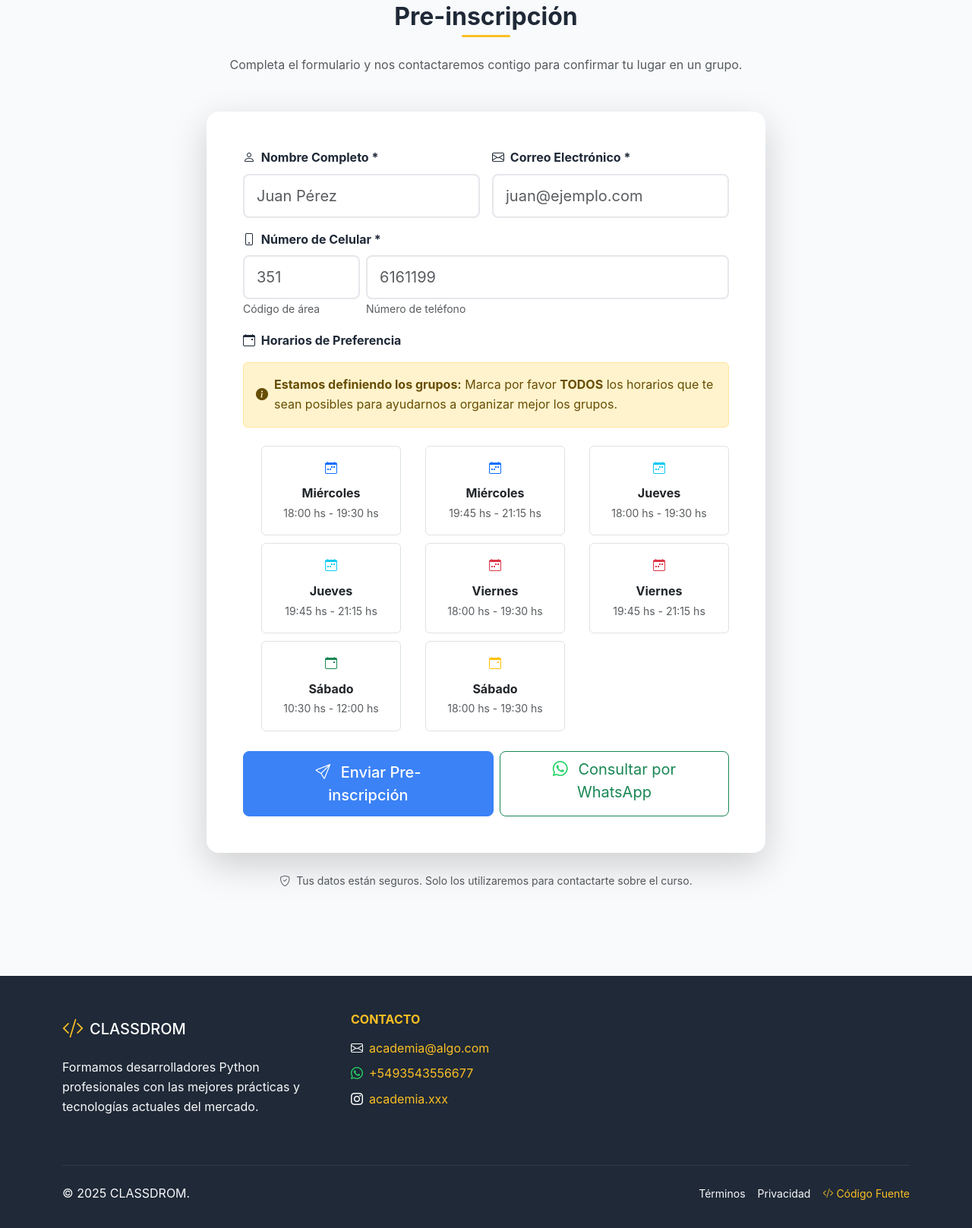
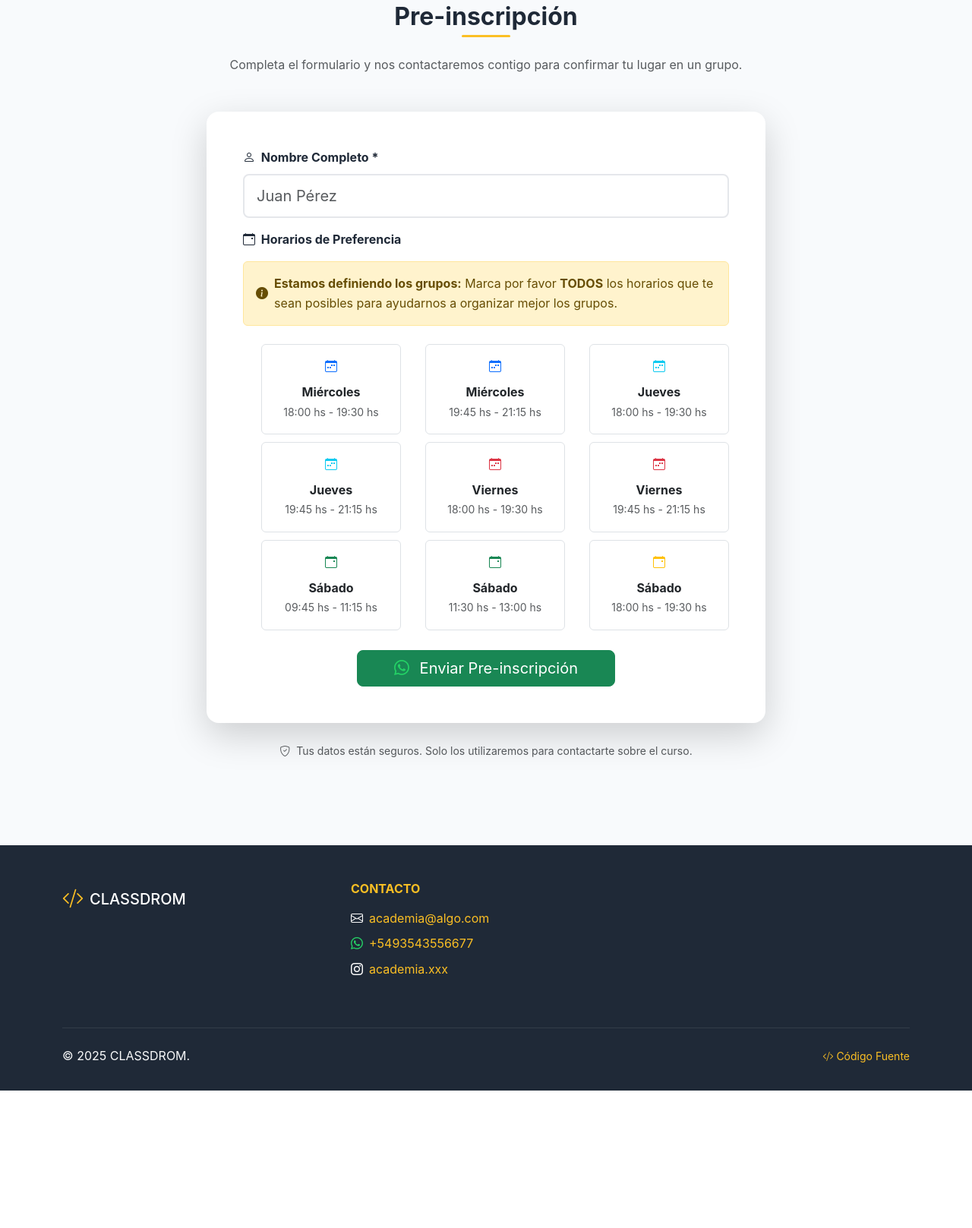
Before and after one commit to avdata99/clasdrom, a Django app: page /cursos/s/python/ in a window 1280 px wide. Shown: the part 2670-4287 px from the top of the page at 76% size. After the commit the page ends 4106 px from the top, so only its background shows below. Run offline with Django 4.2, Linux system fonts and the light colour scheme.

Commit message:
fix form

```diff
--- a/cdrom/core/templates/components/footer.html
+++ b/cdrom/core/templates/components/footer.html
@@ -6,10 +6,11 @@
                     <i class="bi bi-code-slash me-2 fs-3" style="color: var(--accent-color);"></i>
                     <h5 class="mb-0">{{ site_brand }}</h5>
                 </div>
+                <!--
                 <p class="text-light mb-3">
-                    Formamos desarrolladores Python profesionales con las mejores prácticas
-                    y tecnologías actuales del mercado.
+                    Aprender
                 </p>
+                -->
             </div>
 
             {% comment %}
@@ -73,8 +74,10 @@
             </div>
             <div class="col-md-6 text-md-end mt-2 mt-md-0">
                 <div class="d-flex justify-content-md-end gap-3">
+                    <!--
                     <a href="#" class="text-light text-decoration-none small">Términos</a>
                     <a href="#" class="text-light text-decoration-none small">Privacidad</a>
+                    -->
                     <a href="https://github.com/avdata99/clasdrom"
                        target="_blank"
                        class="text-decoration-none small">
--- a/cdrom/cursos/templates/cursos/s/python.html
+++ b/cdrom/cursos/templates/cursos/s/python.html
@@ -355,37 +355,12 @@
                     <div class="card-body p-5">
                         <form id="preRegistrationForm">
                             <div class="row g-3">
-                                <div class="col-md-6">
+                                <div class="col-12">
                                     <label for="fullName" class="form-label fw-bold">
                                         <i class="bi bi-person me-1"></i>
                                         Nombre Completo *
                                     </label>
                                     <input type="text" class="form-control form-control-lg" id="fullName" name="fullName" placeholder="Juan Pérez" required>
-                                </div>
-
-                                <div class="col-md-6">
-                                    <label for="email" class="form-label fw-bold">
-                                        <i class="bi bi-envelope me-1"></i>
-                                        Correo Electrónico *
-                                    </label>
-                                    <input type="email" class="form-control form-control-lg" id="email" name="email" placeholder="juan@ejemplo.com" required>
-                                </div>
-
-                                <div class="col-12">
-                                    <label class="form-label fw-bold">
-                                        <i class="bi bi-phone me-1"></i>
-                                        Número de Celular *
-                                    </label>
-                                    <div class="row g-2">
-                                        <div class="col-3">
-                                            <input type="tel" class="form-control form-control-lg" id="areaCode" name="areaCode" placeholder="351" maxlength="4" required>
-                                            <small class="text-muted">Código de área</small>
-                                        </div>
-                                        <div class="col-9">
-                                            <input type="tel" class="form-control form-control-lg" id="phoneNumber" name="phoneNumber" placeholder="6161199" required>
-                                            <small class="text-muted">Número de teléfono</small>
-                                        </div>
-                                    </div>
                                 </div>
 
                                 <div class="col-12">
@@ -481,12 +456,12 @@
 
                                         <div class="col-md-4">
                                             <div class="form-check form-check-card">
-                                                <input class="form-check-input" type="checkbox" id="schedule7" name="schedules" value="saturday_10_30am">
+                                                <input class="form-check-input" type="checkbox" id="schedule7" name="schedules" value="saturday_9_45am">
                                                 <label class="form-check-label w-100 p-3 border rounded" for="schedule7">
                                                     <div class="text-center">
                                                         <i class="bi bi-calendar-event text-success d-block mb-2"></i>
                                                         <strong>Sábado</strong><br>
-                                                        <small class="text-muted">10:30 hs - 12:00 hs</small>
+                                                        <small class="text-muted">09:45 hs - 11:15 hs</small>
                                                     </div>
                                                 </label>
                                             </div>
@@ -494,8 +469,21 @@
 
                                         <div class="col-md-4">
                                             <div class="form-check form-check-card">
-                                                <input class="form-check-input" type="checkbox" id="schedule8" name="schedules" value="saturday_6pm">
+                                                <input class="form-check-input" type="checkbox" id="schedule8" name="schedules" value="saturday_10_30am">
                                                 <label class="form-check-label w-100 p-3 border rounded" for="schedule8">
+                                                    <div class="text-center">
+                                                        <i class="bi bi-calendar-event text-success d-block mb-2"></i>
+                                                        <strong>Sábado</strong><br>
+                                                        <small class="text-muted">11:30 hs - 13:00 hs</small>
+                                                    </div>
+                                                </label>
+                                            </div>
+                                        </div>
+
+                                        <div class="col-md-4">
+                                            <div class="form-check form-check-card">
+                                                <input class="form-check-input" type="checkbox" id="schedule9" name="schedules" value="saturday_6pm">
+                                                <label class="form-check-label w-100 p-3 border rounded" for="schedule9">
                                                     <div class="text-center">
                                                         <i class="bi bi-calendar-event text-warning d-block mb-2"></i>
                                                         <strong>Sábado</strong><br>
@@ -509,14 +497,10 @@
 
                                 <div class="col-12 mt-4">
                                     <div class="d-grid gap-2 d-md-flex justify-content-md-center">
-                                        <button type="submit" class="btn btn-primary btn-lg px-5">
-                                            <i class="bi bi-send me-2"></i>
+                                        <button type="submit" class="btn btn-success btn-lg px-5">
+                                            <i class="bi bi-whatsapp me-2"></i>
                                             Enviar Pre-inscripción
                                         </button>
-                                        <a href="{{ whatsapp_url }}" target="_blank" rel="noopener" class="btn btn-outline-success btn-lg px-4">
-                                            <i class="bi bi-whatsapp me-2"></i>
-                                            Consultar por WhatsApp
-                                        </a>
                                     </div>
                                 </div>
                             </div>
@@ -542,9 +526,6 @@ document.getElementById('preRegistrationForm').addEventListener('submit', functi
     // Get form data
     const formData = new FormData(this);
     const fullName = formData.get('fullName');
-    const email = formData.get('email');
-    const areaCode = formData.get('areaCode');
-    const phoneNumber = formData.get('phoneNumber');
     const schedules = formData.getAll('schedules');
 
     // Validate that at least one schedule is selected
@@ -553,42 +534,31 @@ document.getElementById('preRegistrationForm').addEventListener('submit', functi
         return;
     }
 
-    // Validate phone fields
-    if (!areaCode || !phoneNumber) {
-        alert('Por favor completa tanto el código de área como el número de teléfono.');
-        return;
-    }
-
-    // Format complete phone number
-    const completePhone = `+54 9 ${areaCode} ${phoneNumber}`;
-
     // Format schedule names
     const scheduleNames = {
-        'wednesday_6pm': 'Miércoles 18:00-19:30',
-        'wednesday_7_45pm': 'Miércoles 19:45-21:15',
-        'thursday_6pm': 'Jueves 18:00-19:30',
-        'thursday_7_45pm': 'Jueves 19:45-21:15',
-        'friday_6pm': 'Viernes 18:00-19:30',
-        'friday_7_45pm': 'Viernes 19:45-21:15',
-        'saturday_10_30am': 'Sábados 10:30-12:00',
-        'saturday_6pm': 'Sábados 14:00-15:30'
+        'wednesday_6pm': 'Miércoles 18:00 - 19:30',
+        'wednesday_7_45pm': 'Miércoles 19:45 - 21:15',
+        'thursday_6pm': 'Jueves 18:00 - 19:30',
+        'thursday_7_45pm': 'Jueves 19:45 - 21:15',
+        'friday_6pm': 'Viernes 18:00 - 19:30',
+        'friday_7_45pm': 'Viernes 19:45 - 21:15',
+        'saturday_9_45am': 'Sábados 09:45 - 11:15',
+        'saturday_10_30am': 'Sábados 11:30 - 13:00',
+        'saturday_6pm': 'Sábados 18:00 - 19:30'
     };
 
-    const selectedSchedules = schedules.map(s => scheduleNames[s]).join(', ');
+    const selectedSchedules = '\n - ' + schedules.map(s => scheduleNames[s]).join('\n - ');
 
-    // Create WhatsApp message
-    const message = `¡Hola! Me interesa pre-inscribirme al curso de Python Inicial.
+    // Create WhatsApp message as clear text
+    const message = `Hola! Me interesa pre-inscribirme al curso de Python Inicial.
 
-📝 Mis datos:
-• Nombre: ${fullName}
-• Email: ${email}
-• Celular: ${completePhone}
-• Horarios de preferencia: ${selectedSchedules}
+Nombre: ${fullName}
+Horarios de preferencia: ${selectedSchedules}
 
-Por favor contáctenme para más información. ¡Gracias!`;
+Por favor contactenme para mas informacion. Gracias!`;
 
     // Open WhatsApp with the message
-    const whatsappUrl = `https://wa.me/5435435566677?text=${encodeURIComponent(message)}`;
+    const whatsappUrl = `https://wa.me/{{ whatsapp_number }}?text=${encodeURIComponent(message)}`;
     window.open(whatsappUrl, '_blank');
 
     // Show success message
```
